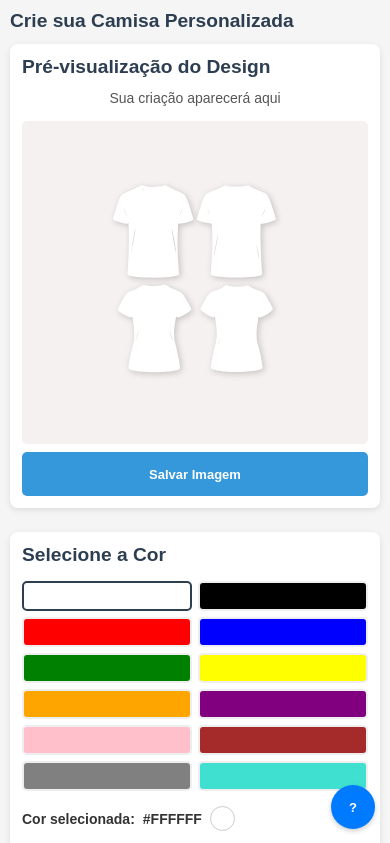
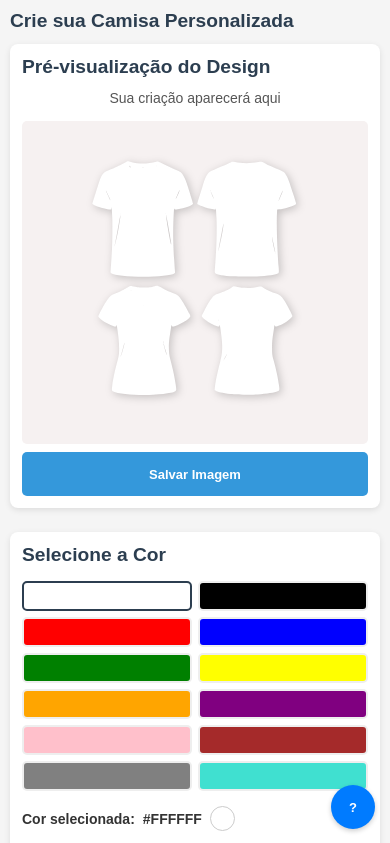
Before and after one commit to wesleyorrr/Camiseta-personalizado, a plain HTML site: page index.html in a window 390 px wide. Shown: the top 843 px of the page. Drawn offline with nearby package versions, Linux system fonts and the light colour scheme.

Commit message:
CORRECAO DE BUG

```diff
--- a/style.css
+++ b/style.css
@@ -89,8 +89,7 @@ h1, h2 {
     max-width: 100%;
     height: auto;
     filter: drop-shadow(2px 2px 4px rgba(0, 0, 0, 0.2));
-    transform: scale(0.9);
-}
+   }
 
 /* Seletor de cores */
 .color-options {
@@ -468,9 +467,6 @@ h1, h2 {
         min-height: 200px;
     }
 
-    .shirt-display svg {
-        transform: scale(0.8);
-    }
 
     .color-options {
         grid-template-columns: repeat(3, 1fr);
```
